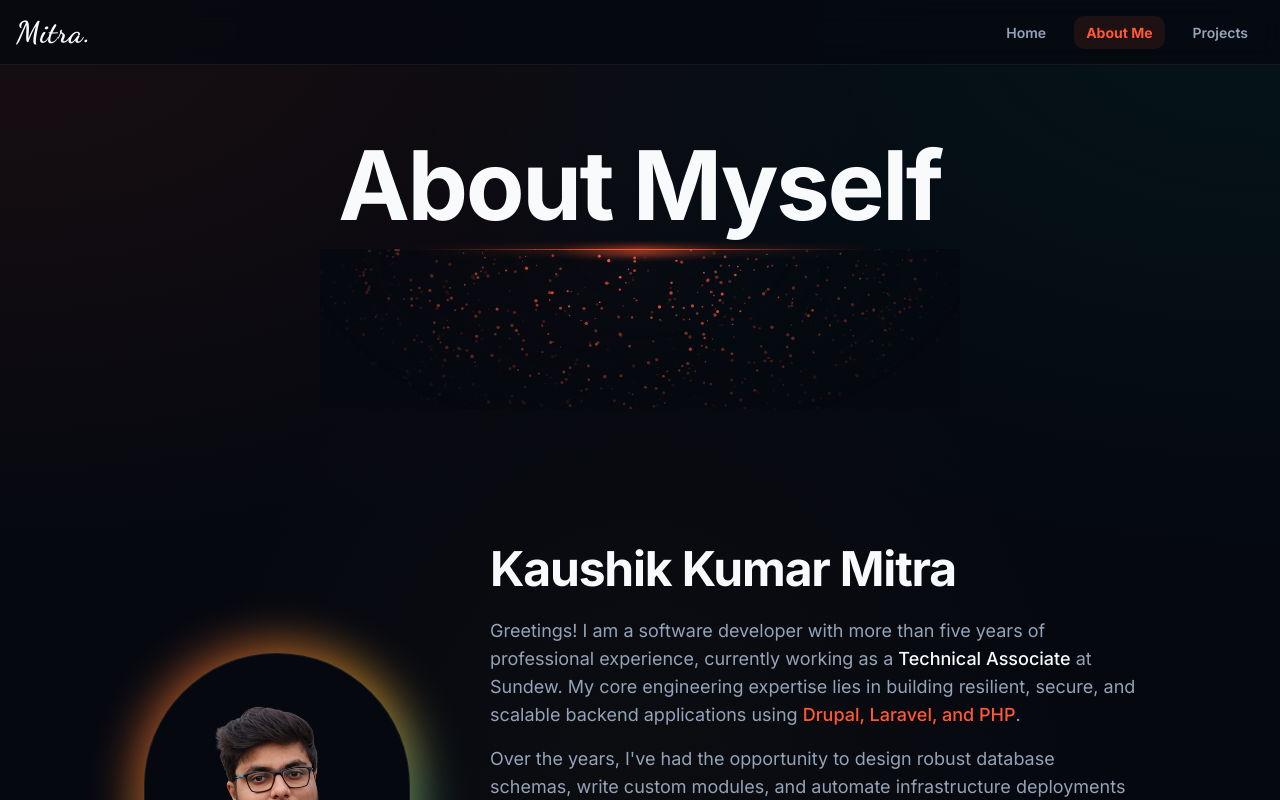
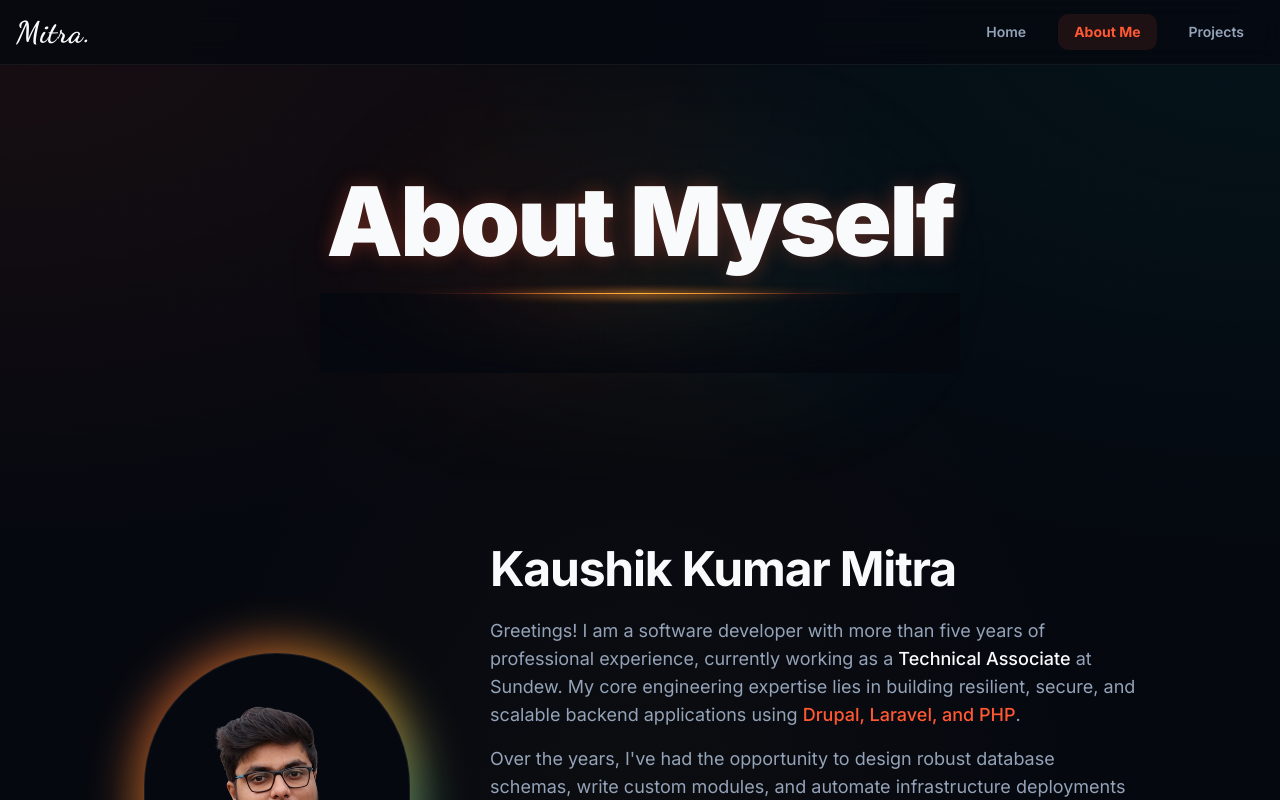
Before and after one commit to MitraKumar/portfolio, a Next.js app: page /about in a window 1280 px wide. Shown: the top 800 px of the page. Built offline with nearby package versions, Linux system fonts and the light colour scheme.

Commit message:
feat: revamp mobile responsiveness, layout order, touch tactile feedback, and opaque mobile navbar

```diff
--- a/src/app/globals.css
+++ b/src/app/globals.css
@@ -51,6 +51,9 @@
   * {
     @apply border-border;
   }
+  html, body {
+    @apply overflow-x-hidden;
+  }
   body {
     @apply bg-background text-foreground antialiased selection:bg-primary/20 selection:text-primary min-h-screen;
     background-image:
--- a/src/components/Navbar.tsx
+++ b/src/components/Navbar.tsx
@@ -39,17 +39,18 @@ function HamburgerMenu({ isOpen, handleMobileNavClick }: HamburgerMenuProps) {
 type NavBarMenuItemProps = {
   href: string;
   text: string;
+  onClick?: () => void;
 };
 
-function NavBarMenuItem({ href, text }: NavBarMenuItemProps) {
+function NavBarMenuItem({ href, text, onClick }: NavBarMenuItemProps) {
   const pathname = usePathname();
   const isActive = pathname === href;
 
   return (
-    <li className="inline-block md:px-1 py-4">
+    <li className="inline-block md:px-1 py-4 w-full md:w-auto text-center" onClick={onClick}>
       <Link
         className={cn(
-          "relative w-fit text-sm font-semibold transition-all duration-300 text-muted-foreground hover:text-white px-3 py-2 rounded-md",
+          "relative block md:inline-block w-full md:w-auto text-base md:text-sm font-semibold transition-all duration-300 text-muted-foreground hover:text-white px-4 py-2.5 md:py-2 rounded-md",
           isActive && "text-primary bg-primary/10 font-bold",
         )}
         href={href}
@@ -67,12 +68,15 @@ export function NavBar() {
     setMobileMenuIsOpen((value) => !value);
   };
 
+  const closeMenu = () => setMobileMenuIsOpen(false);
+
   return (
     <header className="sticky top-0 z-[9999] bg-background/80 backdrop-blur-md border-b border-white/[0.06] shadow-sm">
       <div className="container mx-auto flex items-center justify-between px-4 h-16">
         <Link
           href="/"
           className="font-dancing-script text-3xl font-bold text-white tracking-wide hover:text-primary transition-colors"
+          onClick={closeMenu}
         >
           Mitra.
         </Link>
@@ -82,15 +86,15 @@ export function NavBar() {
         />
         <div
           className={cn(
-            "fixed inset-0 left-0 z-50 flex w-full flex-col items-center justify-center bg-background/95 p-6 pt-16 transition-transform duration-300 ease-in-out md:static md:flex md:w-auto md:flex-row md:items-center md:bg-transparent md:p-0 md:translate-x-0",
-            !mobileMenuIsOpen ? "translate-x-full" : "translate-x-0",
+            "fixed inset-0 left-0 z-50 flex w-full flex-col items-center justify-center bg-background p-6 pt-16 transition-transform duration-300 ease-in-out md:static md:flex md:w-auto md:flex-row md:items-center md:bg-transparent md:p-0 md:translate-x-0 md:visible",
+            !mobileMenuIsOpen ? "translate-x-full invisible" : "translate-x-0 visible",
           )}
         >
           <nav className="w-full md:flex">
-            <ul className="flex flex-col items-center gap-4 md:flex-row md:gap-2">
-              <NavBarMenuItem href="/" text="Home" />
-              <NavBarMenuItem href="/about" text="About Me" />
-              <NavBarMenuItem href="/projects" text="Projects" />
+            <ul className="flex flex-col items-center gap-4 md:flex-row md:gap-2 w-full md:w-auto">
+              <NavBarMenuItem href="/" text="Home" onClick={closeMenu} />
+              <NavBarMenuItem href="/about" text="About Me" onClick={closeMenu} />
+              <NavBarMenuItem href="/projects" text="Projects" onClick={closeMenu} />
             </ul>
           </nav>
         </div>
--- a/src/components/PageHeading.tsx
+++ b/src/components/PageHeading.tsx
@@ -1,34 +1,32 @@
 "use client";
 
-import { SparklesCore } from "@/components/ui/sparkles";
 import React from "react";
 
 export function PageTitle({ children }: { children: React.ReactNode }) {
   return (
     <div className="flex h-[18rem] w-full flex-col items-center justify-center overflow-hidden bg-transparent md:h-[26rem] relative">
-      <h1 className="relative z-20 text-center text-5xl md:text-7xl lg:text-8xl font-bold tracking-tight text-white select-none">
+      {/* Dynamic background glow aura */}
+      <div
+        className="absolute top-1/2 left-1/2 -translate-x-1/2 -translate-y-1/2 w-[280px] md:w-[480px] h-[120px] md:h-[180px] bg-gradient-to-r from-primary/10 via-accent/10 to-secondary/10 rounded-full blur-[60px] md:blur-[90px] z-0 animate-pulse"
+        style={{ animationDuration: "8s" }}
+      ></div>
+
+      {/* Cybernetic grid overlay */}
+      <div className="absolute inset-0 z-0 opacity-20 bg-[linear-gradient(rgba(255,255,255,0.04)_1px,transparent_1px),linear-gradient(90deg,rgba(255,255,255,0.04)_1px,transparent_1px)] bg-[size:24px_24px] [mask-image:radial-gradient(ellipse_60%_50%_at_50%_40%,#000_70%,transparent_100%)]"></div>
+
+      <h1 className="relative z-20 text-center text-5xl md:text-7xl lg:text-8xl font-black tracking-tight text-white select-none text-glow">
         {children}
       </h1>
 
-      <div className="relative h-40 w-[20rem] md:w-[40rem] mt-4">
+      <div className="relative h-20 w-[20rem] md:w-[40rem] mt-6 z-10">
         {/* Gradients */}
         <div className="absolute inset-x-20 top-0 h-[2px] w-3/4 bg-gradient-to-r from-transparent via-primary to-transparent blur-sm" />
         <div className="absolute inset-x-20 top-0 h-px w-3/4 bg-gradient-to-r from-transparent via-primary to-transparent" />
-        <div className="absolute inset-x-60 top-0 h-[5px] w-1/4 bg-gradient-to-r from-transparent via-primary to-transparent blur-sm" />
-        <div className="absolute inset-x-60 top-0 h-px w-1/4 bg-gradient-to-r from-transparent via-primary to-transparent" />
+        <div className="absolute inset-x-40 top-0 h-[3px] w-1/2 bg-gradient-to-r from-transparent via-accent to-transparent blur-sm" />
+        <div className="absolute inset-x-40 top-0 h-px w-1/2 bg-gradient-to-r from-transparent via-accent to-transparent" />
 
-        {/* Core sparkles component */}
-        <SparklesCore
-          background="transparent"
-          minSize={0.5}
-          maxSize={1.8}
-          particleDensity={1200}
-          className="h-full w-full"
-          particleColor="#FF5A36"
-        />
-
-        {/* Radial Gradient to prevent sharp edges, blending into theme background */}
-        <div className="absolute inset-0 h-full w-full bg-background [mask-image:radial-gradient(350px_200px_at_top,transparent_20%,white)]"></div>
+        {/* Radial Gradient overlay to prevent sharp edges */}
+        <div className="absolute inset-0 h-full w-full bg-background [mask-image:radial-gradient(350px_100px_at_top,transparent_20%,white)]"></div>
       </div>
     </div>
   );
--- a/src/components/ProjectList.tsx
+++ b/src/components/ProjectList.tsx
@@ -11,7 +11,7 @@ export const ProjectList = function ({ projects }: { projects: Project[] }) {
       <div className="grid grid-cols-1 md:grid-cols-2 lg:grid-cols-3 gap-8 md:gap-12">
         {projects.map((project) => (
           <CardContainer className="w-full" key={project.id}>
-            <CardBody className="relative group/card h-[32rem] w-full rounded-2xl p-6 glass-card select-none flex flex-col justify-between">
+            <CardBody className="relative group/card h-[32rem] w-full rounded-2xl p-6 glass-card select-none flex flex-col justify-between active:scale-[0.98] active:border-primary/30 transition-all duration-300">
               <div>
                 <CardItem
                   translateZ="30"
--- a/src/components/ProjectsSection.tsx
+++ b/src/components/ProjectsSection.tsx
@@ -15,7 +15,7 @@ import Image from "next/image";
 function ProjectItem(project: Project) {
   return (
     <CarouselItem className="md:basis-1/2 lg:basis-1/3 p-4">
-      <div className="glass-card flex flex-col h-full rounded-2xl overflow-hidden group select-none">
+      <div className="glass-card flex flex-col h-full rounded-2xl overflow-hidden group select-none active:scale-[0.98] active:border-primary/30 transition-all duration-300">
         <div className="relative h-48 w-full overflow-hidden border-b border-white/[0.06]">
           <Image
             src={project.image}
--- a/src/components/Timeline.tsx
+++ b/src/components/Timeline.tsx
@@ -75,7 +75,7 @@ type TimeLineComponentProp = {
 };
 
 const TimelineLeftItem = ({ title, subTitle }: TimeLineComponentProp) => (
-  <motion.div className="flex cursor-default flex-row-reverse md:contents select-none">
+  <motion.div className="flex cursor-default md:flex-row-reverse md:contents select-none">
     <motion.div
       initial="hidden"
       whileInView="visible"
@@ -91,7 +91,7 @@ const TimelineLeftItem = ({ title, subTitle }: TimeLineComponentProp) => (
       <p className="leading-relaxed text-sm md:text-base text-muted-foreground">{subTitle}</p>
     </motion.div>
 
-    <div className="relative col-start-5 col-end-6 mr-10 md:mx-auto">
+    <div className="relative col-start-5 col-end-6 mr-6 md:mr-10 md:mx-auto order-first md:order-none">
       <div className="flex h-full w-6 items-center justify-center">
         <div className="pointer-events-none h-full w-0.5 bg-gradient-to-b from-primary via-accent to-secondary opacity-25"></div>
       </div>
@@ -103,7 +103,7 @@ const TimelineLeftItem = ({ title, subTitle }: TimeLineComponentProp) => (
 function TimelineRightItem({ title, subTitle }: TimeLineComponentProp) {
   return (
     <motion.div className="flex cursor-default md:contents select-none">
-      <div className="relative col-start-5 col-end-6 mr-10 md:mx-auto">
+      <div className="relative col-start-5 col-end-6 mr-6 md:mr-10 md:mx-auto">
         <div className="flex h-full w-6 items-center justify-center">
           <div className="pointer-events-none h-full w-0.5 bg-gradient-to-b from-primary via-accent to-secondary opacity-25"></div>
         </div>
--- a/tailwind.config.ts
+++ b/tailwind.config.ts
@@ -28,40 +28,40 @@ const config = {
         "dancing-script": ['var(--font-dancing-script)'],
       },
       colors: {
-        border: "hsl(var(--border))",
-        input: "hsl(var(--input))",
-        ring: "hsl(var(--ring))",
-        background: "hsl(var(--background))",
-        foreground: "hsl(var(--foreground))",
-        white: "hsl(var(--white))",
-        black: "hsl(var(--black))",
+        border: "hsl(var(--border) / <alpha-value>)",
+        input: "hsl(var(--input) / <alpha-value>)",
+        ring: "hsl(var(--ring) / <alpha-value>)",
+        background: "hsl(var(--background) / <alpha-value>)",
+        foreground: "hsl(var(--foreground) / <alpha-value>)",
+        white: "hsl(var(--white) / <alpha-value>)",
+        black: "hsl(var(--black) / <alpha-value>)",
         primary: {
-          DEFAULT: "hsl(var(--primary))",
-          foreground: "hsl(var(--primary-foreground))",
+          DEFAULT: "hsl(var(--primary) / <alpha-value>)",
+          foreground: "hsl(var(--primary-foreground) / <alpha-value>)",
         },
         secondary: {
-          DEFAULT: "hsl(var(--secondary))",
-          foreground: "hsl(var(--secondary-foreground))",
+          DEFAULT: "hsl(var(--secondary) / <alpha-value>)",
+          foreground: "hsl(var(--secondary-foreground) / <alpha-value>)",
         },
         destructive: {
-          DEFAULT: "hsl(var(--destructive))",
-          foreground: "hsl(var(--destructive-foreground))",
+          DEFAULT: "hsl(var(--destructive) / <alpha-value>)",
+          foreground: "hsl(var(--destructive-foreground) / <alpha-value>)",
         },
         muted: {
-          DEFAULT: "hsl(var(--muted))",
-          foreground: "hsl(var(--muted-foreground))",
+          DEFAULT: "hsl(var(--muted) / <alpha-value>)",
+          foreground: "hsl(var(--muted-foreground) / <alpha-value>)",
         },
         accent: {
-          DEFAULT: "hsl(var(--accent))",
-          foreground: "hsl(var(--accent-foreground))",
+          DEFAULT: "hsl(var(--accent) / <alpha-value>)",
+          foreground: "hsl(var(--accent-foreground) / <alpha-value>)",
         },
         popover: {
-          DEFAULT: "hsl(var(--popover))",
-          foreground: "hsl(var(--popover-foreground))",
+          DEFAULT: "hsl(var(--popover) / <alpha-value>)",
+          foreground: "hsl(var(--popover-foreground) / <alpha-value>)",
         },
         card: {
-          DEFAULT: "hsl(var(--card))",
-          foreground: "hsl(var(--card-foreground))",
+          DEFAULT: "hsl(var(--card) / <alpha-value>)",
+          foreground: "hsl(var(--card-foreground) / <alpha-value>)",
         },
       },
       borderRadius: {
```
Also changed, not shown: src/components/Footer.tsx (+3 -12 lines).
